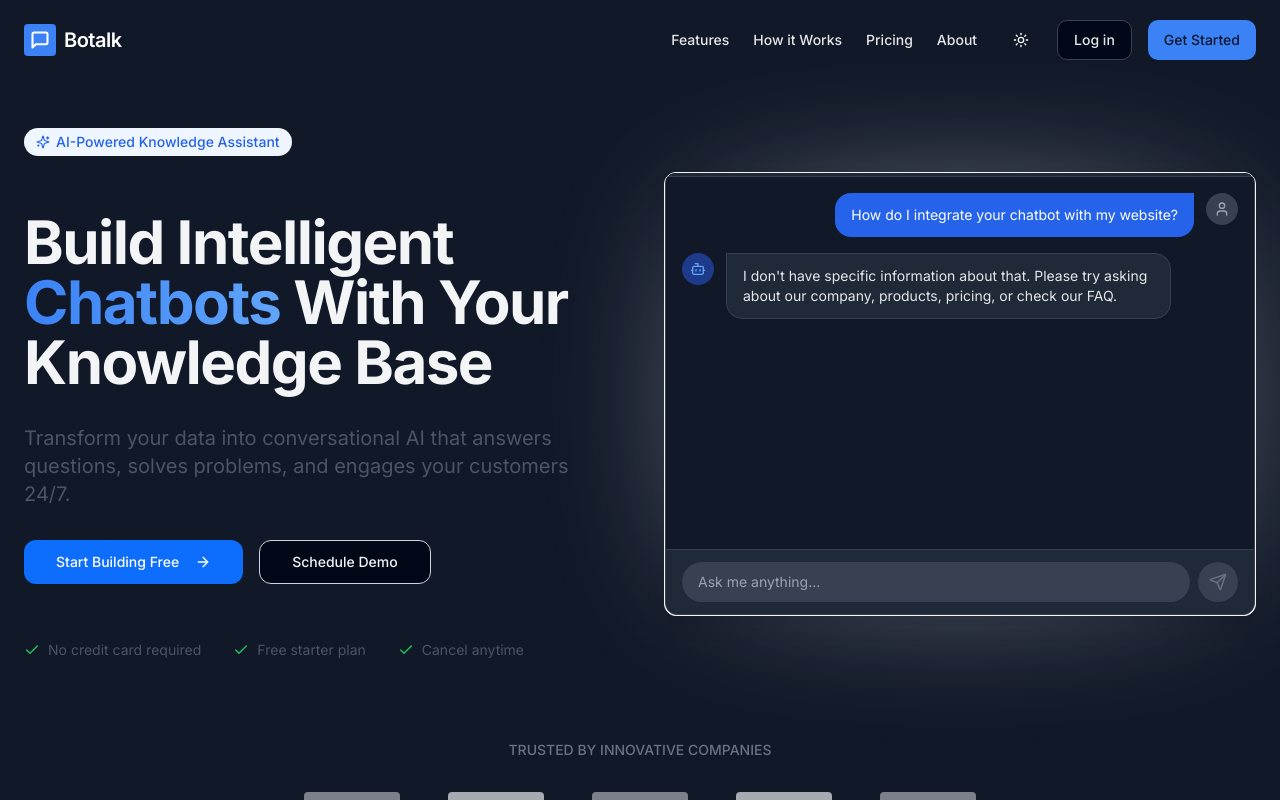
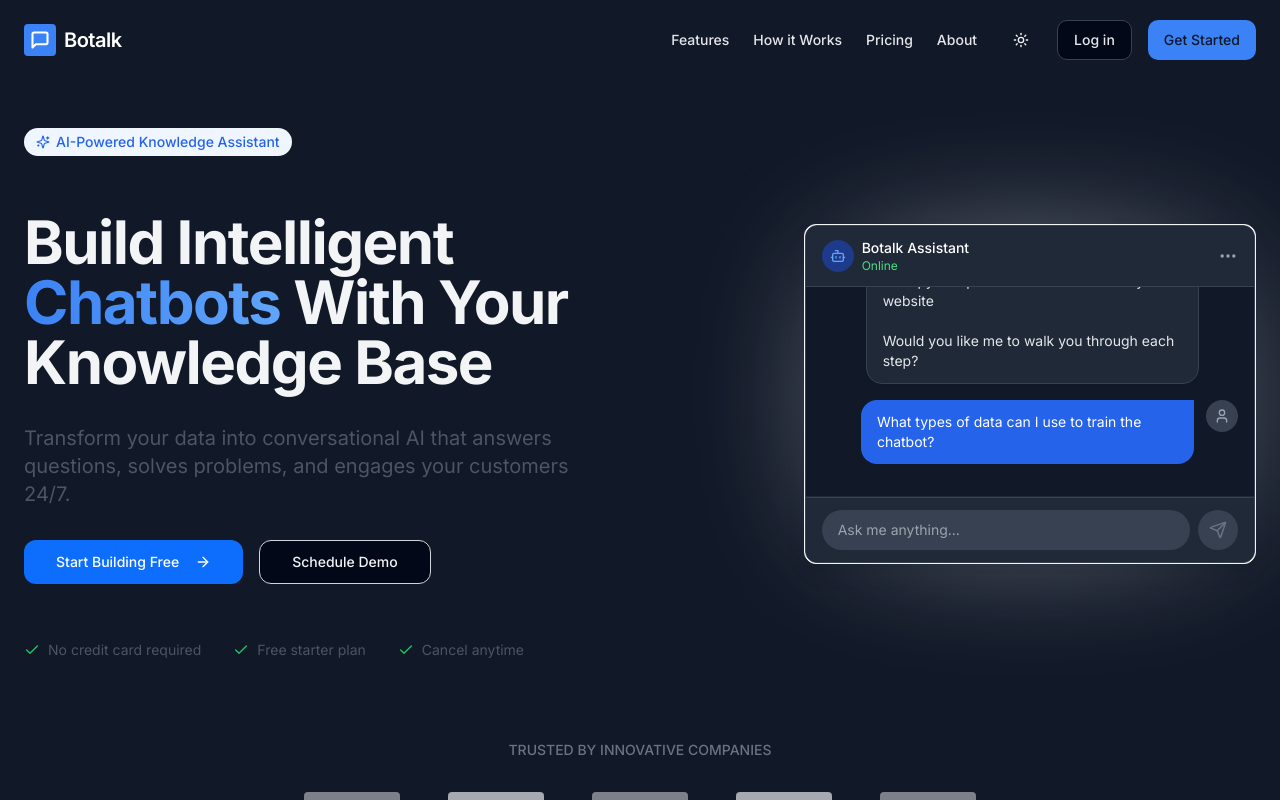
Before and after one commit to teyrth/botalk-portal, a React (Vite) app: page / in a window 1280 px wide. Shown: the top 800 px of the page. Built offline with nearby package versions, Linux system fonts and the light colour scheme.

Commit message:
Reverted to edit edt-7626cb08-cf06-46ac-9da2-3d992a61cfc2: "Fix: Apply dark mode to all sections
Ensure all sections correctly apply dark mode styles."

```diff
--- a/src/components/ChatDemo.tsx
+++ b/src/components/ChatDemo.tsx
@@ -2,8 +2,7 @@
 import React, { useState, useEffect, useRef } from 'react';
 import { Bot, User, MoreHorizontal, Send } from 'lucide-react';
 import { cn } from '@/lib/utils';
-import { ScrollArea } from '@/components/ui/scroll-area';
-import { useChat } from '@/hooks/useChat';
+import { searchKnowledge } from '@/data/companyKnowledge';
 
 type Message = {
   role: 'user' | 'bot';
@@ -11,78 +10,64 @@ type Message = {
   status?: 'typing' | 'complete';
 };
 
-// Demo questions that will be automatically asked in a loop
-const demoQuestions = [
-  "How do I integrate your chatbot with my website?",
-  "What types of data can I use to train the chatbot?",
-  "What pricing plans do you offer?",
-  "How secure is my data with Botalk?",
-  "Can Botalk integrate with my existing systems?"
+const presetConversation: Message[] = [
+  {
+    role: 'user',
+    content: 'How do I integrate your chatbot with my website?',
+  },
+  {
+    role: 'bot',
+    content: 'You can integrate our chatbot in 3 simple steps:\n\n1. Set up your knowledge base\n2. Customize the chat interface\n3. Copy and paste our embed code to your website\n\nWould you like me to walk you through each step?',
+  },
+  {
+    role: 'user',
+    content: 'What types of data can I use to train the chatbot?',
+  },
 ];
 
 const ChatDemo = () => {
   const [messages, setMessages] = useState<Message[]>([]);
   const [input, setInput] = useState('');
   const [isTyping, setIsTyping] = useState(false);
-  const [autoDemo, setAutoDemo] = useState(true);
-  const [currentQuestionIndex, setCurrentQuestionIndex] = useState(0);
-  const [userInteracted, setUserInteracted] = useState(false);
   const messagesEndRef = useRef<HTMLDivElement>(null);
-  const { generateResponse, isLoading } = useChat();
-  const chatContainerRef = useRef<HTMLDivElement>(null);
 
-  // Handle scrolling to bottom when new messages arrive
+  useEffect(() => {
+    // Simulate initial loading of messages
+    const timeout = setTimeout(() => {
+      setMessages([presetConversation[0]]);
+
+      setTimeout(() => {
+        setIsTyping(true);
+
+        setTimeout(() => {
+          setIsTyping(false);
+          setMessages([presetConversation[0], presetConversation[1]]);
+
+          setTimeout(() => {
+            setMessages([...presetConversation.slice(0, 2), presetConversation[2]]);
+
+            setTimeout(() => {
+              setIsTyping(true);
+
+              setTimeout(() => {
+                setIsTyping(false);
+                setMessages([...presetConversation]);
+              }, 2000);
+            }, 1000);
+          }, 2000);
+        }, 2000);
+      }, 1000);
+    }, 1000);
+
+    return () => clearTimeout(timeout);
+  }, []);
+
   useEffect(() => {
     messagesEndRef.current?.scrollIntoView({ behavior: 'smooth' });
   }, [messages, isTyping]);
 
-  // Auto-demo functionality
-  useEffect(() => {
-    if (!autoDemo || userInteracted) return;
-
-    const askNextQuestion = () => {
-      const question = demoQuestions[currentQuestionIndex];
-
-      // Add user question
-      setMessages(prev => [...prev, { role: 'user', content: question }]);
-
-      // Show typing indicator
-      setTimeout(() => {
-        setIsTyping(true);
-
-        // Generate response after delay
-        setTimeout(async () => {
-          setIsTyping(false);
-          const response = await generateResponse(question);
-
-          setMessages(prev => [...prev, { role: 'bot', content: response }]);
-
-          // Move to next question after a delay
-          setTimeout(() => {
-            const nextIndex = (currentQuestionIndex + 1) % demoQuestions.length;
-            setCurrentQuestionIndex(nextIndex);
-          }, 5000);
-        }, 2000);
-      }, 1500);
-    };
-
-    // Start with an initial delay
-    const timeout = setTimeout(() => {
-      if (messages.length === 0 && !userInteracted) {
-        askNextQuestion();
-      }
-    }, 2000);
-
-    return () => clearTimeout(timeout);
-  }, [messages, currentQuestionIndex, autoDemo, userInteracted, generateResponse]);
-
-  // Handle user sending a message
   const handleSendMessage = async () => {
     if (!input.trim()) return;
-
-    // Stop auto demo when user interacts
-    setAutoDemo(false);
-    setUserInteracted(true);
 
     const userMessage = { role: 'user' as const, content: input };
     setMessages(prev => [...prev, userMessage]);
@@ -91,29 +76,22 @@ const ChatDemo = () => {
     // Show typing indicator
     setIsTyping(true);
 
-    // Fixed response for any user input
+    // Use local knowledge base with simulated delay
     setTimeout(() => {
       setIsTyping(false);
+      const localResponse = searchKnowledge(input);
+
       const botResponse = {
         role: 'bot' as const,
-        content: "For a trial demo, contact us at +918069578364 or get your bot within 7 hours. For now, we do not provide a direct trial or demo for your own data. To try, check our chatbot and ask about us."
+        content: localResponse,
       };
 
       setMessages(prev => [...prev, botResponse]);
     }, 1500);
   };
 
-  // Track input field focus to stop auto demo
-  const handleInputFocus = () => {
-    setAutoDemo(false);
-    setUserInteracted(true);
-  };
-
   return (
-    <div
-      ref={chatContainerRef}
-      className="flex flex-col h-[500px] bg-gray-800 rounded-lg overflow-hidden border border-gray-700 shadow-lg"
-    >
+    <div className="flex flex-col h-full bg-gray-800 rounded-lg overflow-hidden border border-gray-700 shadow-lg">
       {/* Chat header */}
       <div className="px-4 py-3 border-b border-gray-700 flex justify-between items-center bg-gray-800">
         <div className="flex items-center gap-2">
@@ -131,8 +109,7 @@ const ChatDemo = () => {
       </div>
 
       {/* Chat messages */}
-      <ScrollArea className="flex-1 p-4 bg-gray-900">
-        <div className="space-y-4">
+      <div className="flex-1 overflow-y-auto p-4 space-y-4 bg-gray-900">
         {messages.map((message, index) => (
           <div
             key={index}
@@ -180,7 +157,6 @@ const ChatDemo = () => {
         )}
         <div ref={messagesEndRef} />
       </div>
-      </ScrollArea>
 
       {/* Chat input */}
       <div className="px-4 py-3 border-t border-gray-700 bg-gray-800">
@@ -189,7 +165,6 @@ const ChatDemo = () => {
             type="text"
             value={input}
             onChange={(e) => setInput(e.target.value)}
-            onFocus={handleInputFocus}
             onKeyDown={(e) => e.key === 'Enter' && handleSendMessage()}
             placeholder="Ask me anything..."
             className="flex-1 bg-gray-700 rounded-full px-4 py-2 text-sm focus:outline-none focus:ring-2 focus:ring-blue-500/30 transition-all text-white placeholder-gray-400"
```
Lines whose indentation alone changed are shown as unchanged.
